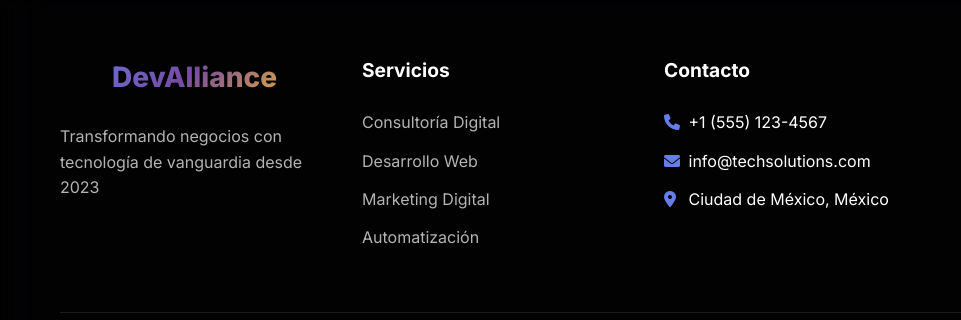
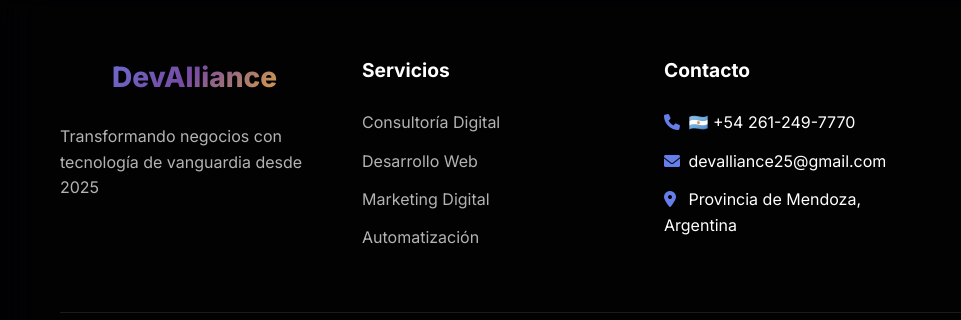
Before and after one commit to MatiFuentess/LandingDeNegocio, a plain HTML site: page index.html in a window 1280 px wide. Shown: the part 9277-9597 px from the top of the page, 0-961 px from the left. Drawn offline with Linux system fonts and the light colour scheme; animation ran at ten frames a second.

Commit message:
Modifico el FOOTER

```diff
--- a/index.html
+++ b/index.html
@@ -508,7 +508,7 @@
                         <i class="fas fa-rocket"></i>
                         <span>DevAlliance</span>
                     </div>
-                    <p>Transformando negocios con tecnología de vanguardia desde 2023</p>
+                    <p>Transformando negocios con tecnología de vanguardia desde 2025</p>
                 </div>
                 <div class="footer-section">
                     <h4>Servicios</h4>
@@ -522,9 +522,9 @@
                 <div class="footer-section">
                     <h4>Contacto</h4>
                     <ul>
-                        <li><i class="fas fa-phone"></i> +1 (555) 123-4567</li>
-                        <li><i class="fas fa-envelope"></i> info@techsolutions.com</li>
-                        <li><i class="fas fa-map-marker-alt"></i> Ciudad de México, México</li>
+                        <li><i class="fas fa-phone"></i> 🇦🇷 +54 261-249-7770</li>
+                        <li><i class="fas fa-envelope"></i> devalliance25@gmail.com</li>
+                        <li><i class="fas fa-map-marker-alt"></i> Provincia de Mendoza, Argentina</li>
                     </ul>
                 </div>
                 <div class="footer-section">
```
